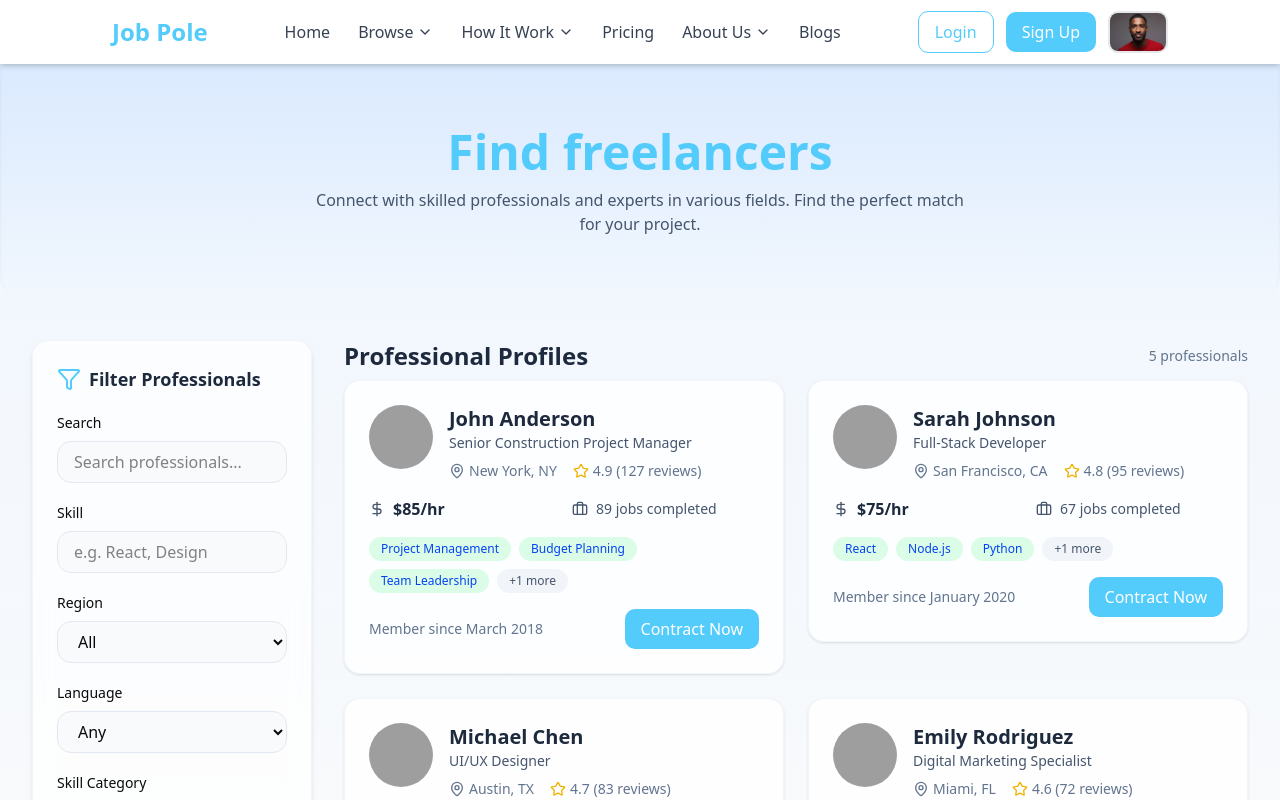
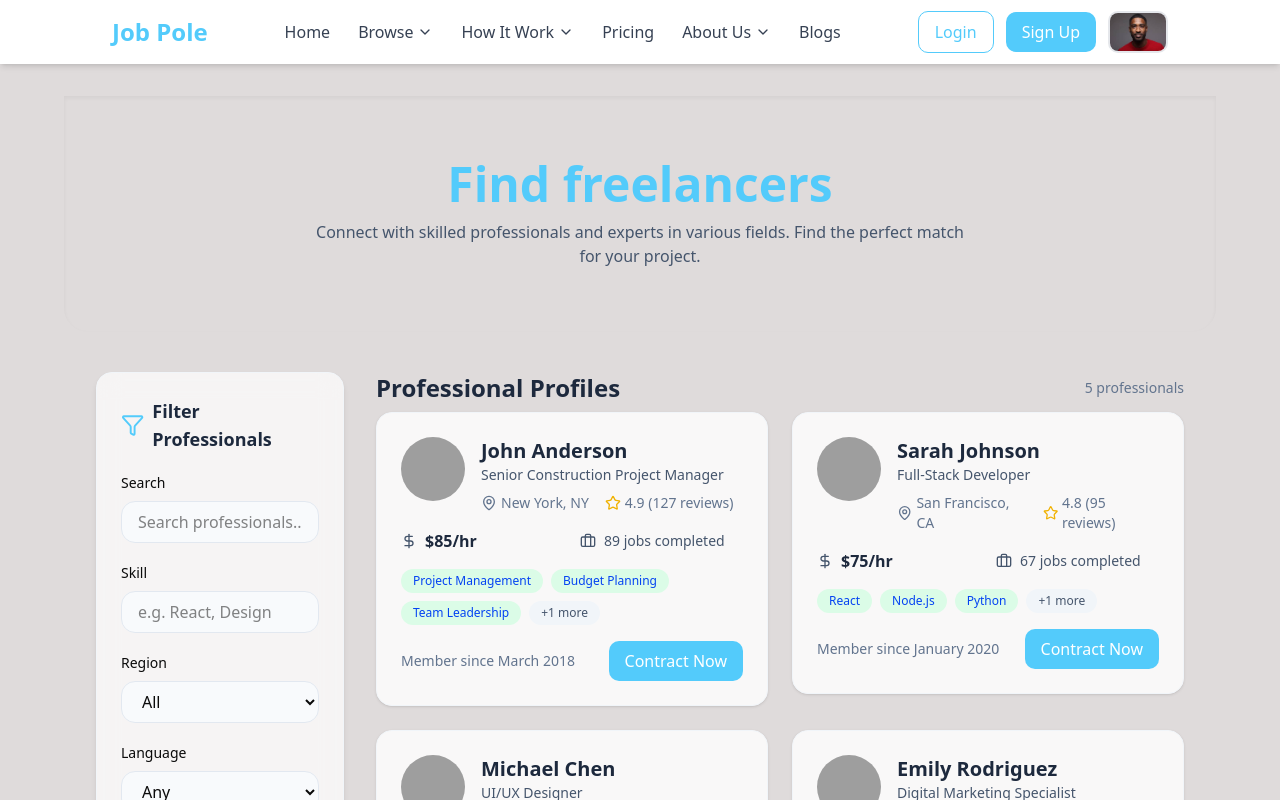
Before and after one commit to MdBiplob13/Job_Portal, a Next.js app: page /pages/browse/freelancers in a window 1280 px wide. Shown: the top 800 px of the page. Built offline with nearby package versions, Linux system fonts and the light colour scheme; grey boxes are pictures that could not be loaded.

Commit message:
update work pages

```diff
--- a/app/pages/browse/bids/page.jsx
+++ b/app/pages/browse/bids/page.jsx
@@ -226,11 +226,12 @@ export default function BrowseBids() {
   );
 
   return (
-    <div className="min-h-screen bg-gradient-to-b from-blue-50 via-slate-50 to-white">
+    <div className="min-h-screen  bg-[#dfdbdb]">
       <Navbar />
 
-      {/* HERO SECTION */}
-      <section className="text-center py-16 px-6 bg-gradient-to-b from-blue-100 to-transparent rounded-b-3xl shadow-inner">
+      <div className="max-w-6xl mx-auto mt-8 mb-16 ">
+        {/* HERO SECTION */}
+      <section className="text-center py-16 px-6  to-transparent rounded-b-3xl shadow-inner">
         <h1 className="text-4xl md:text-5xl font-extrabold text-primary">Browse Tenders & Bids</h1>
         <p className="mt-3 text-slate-600 max-w-2xl mx-auto">
           Discover exciting tender opportunities and submit your bids. Find projects that match your expertise and grow your business.
@@ -424,6 +425,7 @@ export default function BrowseBids() {
           </section>
         </div>
       </div>
+      </div>
 
       <Footer />
     </div>
--- a/app/pages/browse/freelancers/page.jsx
+++ b/app/pages/browse/freelancers/page.jsx
@@ -193,11 +193,12 @@ export default function SearchProfessionals() {
   );
 
   return (
-    <div className="min-h-screen bg-gradient-to-b from-blue-50 via-slate-50 to-white">
+    <div className="min-h-screen  bg-[#dfdbdb]">
       <Navbar />
 
-      {/* HERO SECTION */}
-      <section className="text-center py-16 px-6 bg-gradient-to-b from-blue-100 to-transparent rounded-b-3xl shadow-inner">
+      <div className="max-w-6xl mx-auto mt-8 mb-16 ">
+        {/* HERO SECTION */}
+      <section className="text-center py-16 px-6  rounded-b-3xl shadow-inner">
         <h1 className="text-4xl md:text-5xl font-extrabold text-primary">Find freelancers</h1>
         <p className="mt-3 text-slate-600 max-w-2xl mx-auto">
           Connect with skilled professionals and experts in various fields. Find the perfect match for your project.
@@ -342,6 +343,7 @@ export default function SearchProfessionals() {
           </section>
         </div>
       </div>
+      </div>
 
       <Footer />
     </div>
--- a/app/pages/browse/jobs/page.jsx
+++ b/app/pages/browse/jobs/page.jsx
@@ -213,11 +213,12 @@ export default function SearchAJob() {
 
 
   return (
-    <div className="min-h-screen bg-gradient-to-b from-blue-50 via-slate-50 to-white">
+    <div className="min-h-screen bg-[#dfdbdb]">
       <Navbar />
 
-      {/* HERO SECTION */}
-      <section className="text-center py-16 px-6 bg-gradient-to-b from-blue-100 to-transparent rounded-b-3xl shadow-inner">
+      <div className="max-w-6xl mx-auto mt-8 mb-16 ">
+        {/* HERO SECTION */}
+      <section className="text-center py-16 px-6 rounded-b-3xl shadow-inner">
         <h1 className="text-4xl md:text-5xl font-extrabold text-primary">Find Your Dream Job</h1>
         <p className="mt-3 text-slate-600 max-w-2xl mx-auto">
           Explore thousands of job And tender opportunities that match your skills and career goals. Filter, search, and apply seamlessly.
@@ -411,6 +412,7 @@ export default function SearchAJob() {
           </section>
         </div>
       </div>
+      </div>
 
       <Footer />
     </div>
```
